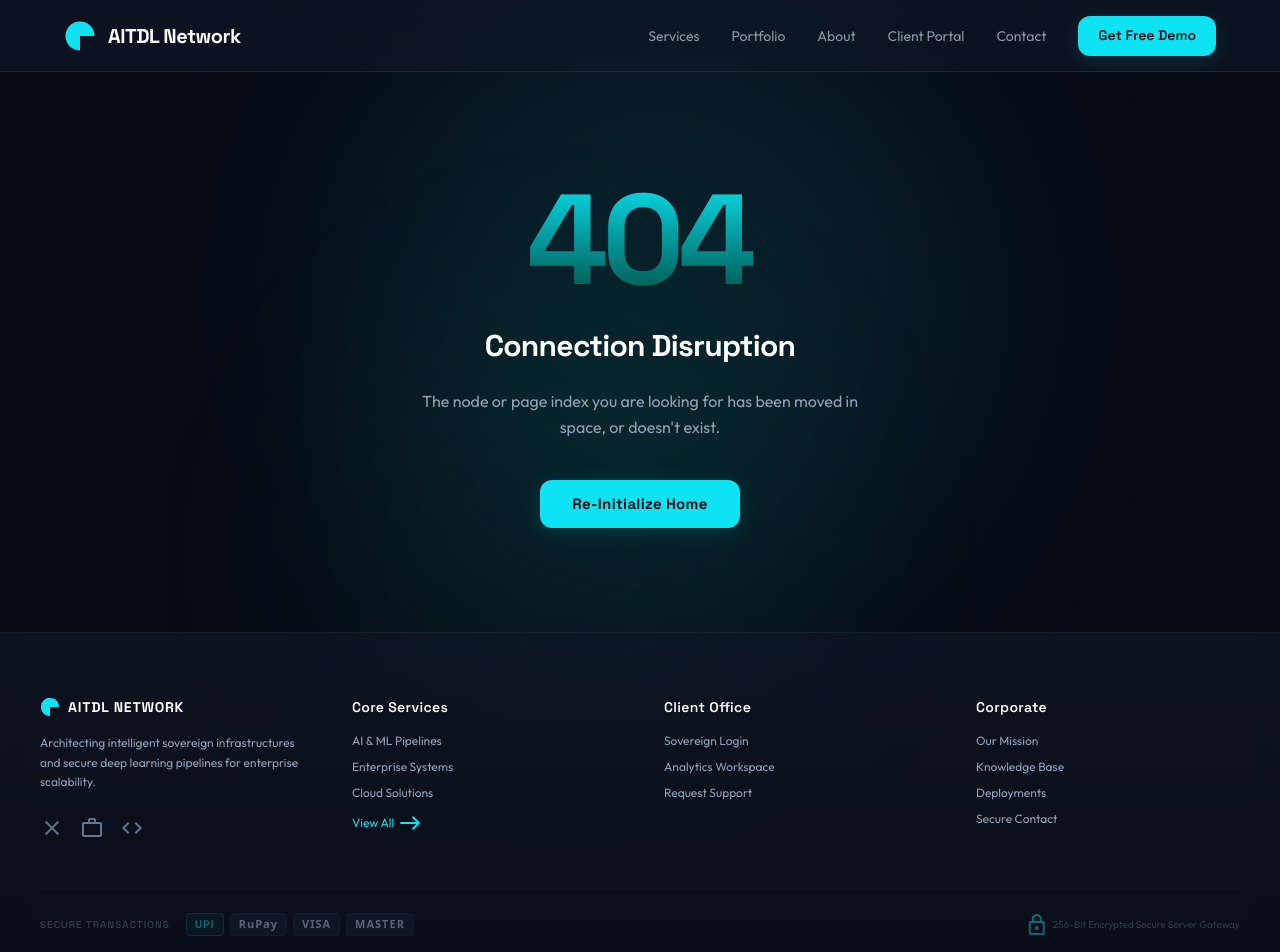
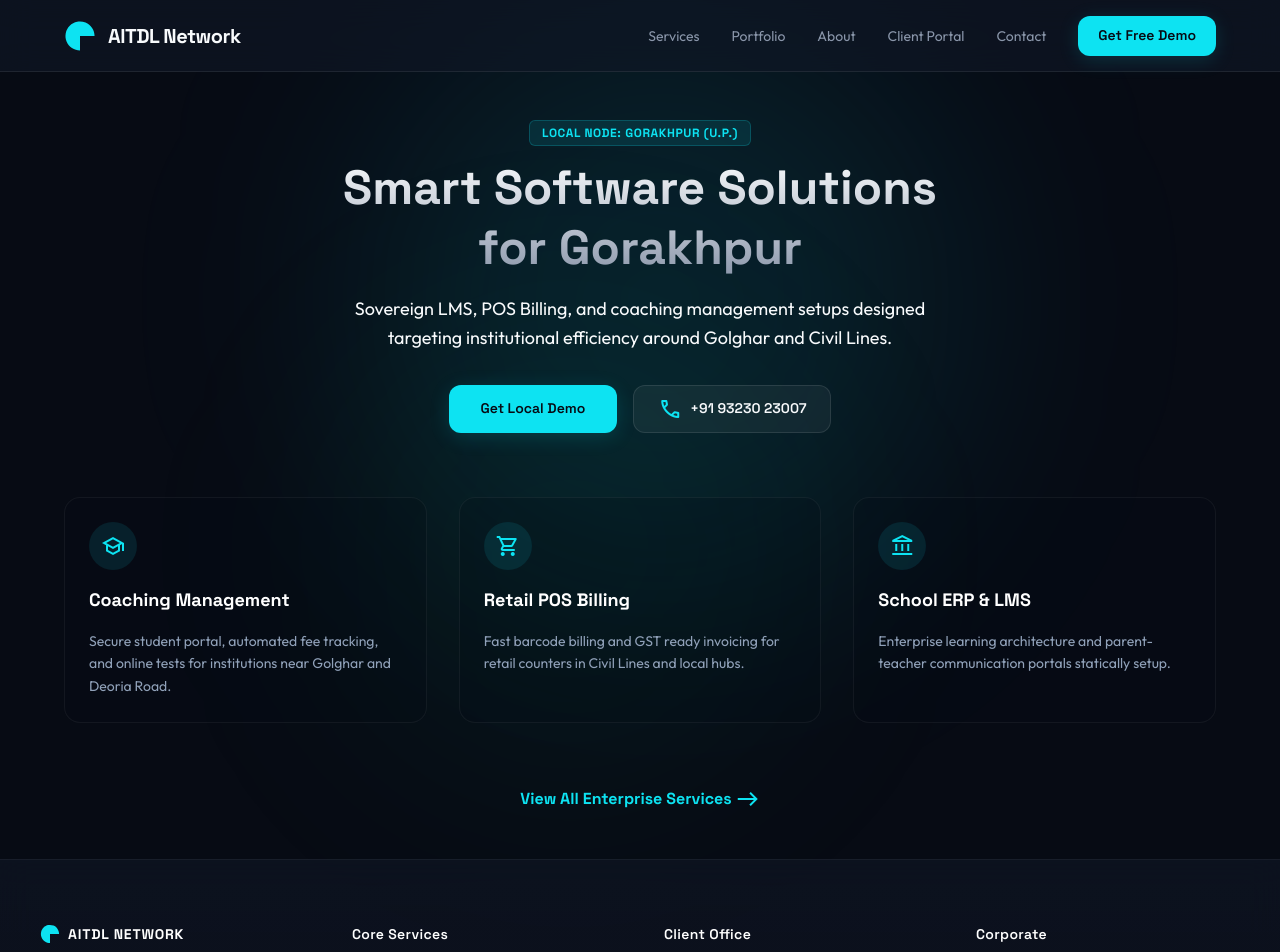
Before and after one commit to aitdlnetwork/aitdlNetwork, a Next.js app in the folder frontend/: page /gorakhpur in a window 1280 px wide. Before the commit this address had no page. Shown: the top 952 px of the page. Built offline with nearby package versions, Linux system fonts and the light colour scheme.

Commit message:
feat: add Gorakhpur local landing page and footer link

```diff
--- /dev/null
+++ b/frontend/src/app/gorakhpur/page.tsx
@@ -0,0 +1,98 @@
+/*
+AITDL Network © 2026 | Vikram Samvat 2083
+Designed & Architected by JRM
+*/
+
+import type { Metadata } from 'next';
+import React from 'react';
+import Link from 'next/link';
+
+export const metadata: Metadata = {
+  title: 'Smart Software & LMS in Gorakhpur | AITDL Network',
+  description: 'LMS, POS Billing, Coaching Management, and Enterprise AI solutions designed for institutions and businesses in Gorakhpur, Golghar, and UP.',
+  keywords: ['LMS Gorakhpur', 'Coaching software Golghar', 'POS billing Gorakhpur', 'School management UP'],
+};
+
+export default function GorakhpurPage() {
+  const localServices = [
+    { icon: 'school', title: 'Coaching Management', desc: 'Secure student portal, automated fee tracking, and online tests for institutions near Golghar and Deoria Road.' },
+    { icon: 'shopping_cart', title: 'Retail POS Billing', desc: 'Fast barcode billing and GST ready invoicing for retail counters in Civil Lines and local hubs.' },
+    { icon: 'account_balance', title: 'School ERP & LMS', desc: 'Enterprise learning architecture and parent-teacher communication portals statically setup.' }
+  ];
+
+  return (
+    <div className="flex-1 w-full max-w-[1200px] mx-auto px-6 py-12 flex flex-col justify-center z-10 relative animate-fade-in">
+      {/* LocalBusiness Schema JSON-LD */}
+      <script
+        type="application/ld+json"
+        dangerouslySetInnerHTML={{
+          __html: JSON.stringify({
+            "@context": "https://schema.org",
+            "@type": "LocalBusiness",
+            "name": "AITDL Network - Software & LMS Gorakhpur",
+            "description": "Smart Software, LMS, and POS billing solutions for institutions and businesses in Gorakhpur, Uttar Pradesh.",
+            "url": "https://aitdlnetwork.com/gorakhpur",
+            "telephone": "+919323023007",
+            "priceRange": "Price on Request",
+            "address": {
+              "@type": "PostalAddress",
+              "addressLocality": "Gorakhpur",
+              "addressRegion": "Uttar Pradesh",
+              "addressCountry": "IN"
+            },
+            "serviceArea": {
+              "@type": "GeoCircle",
+              "geoMidpoint": {
+                "@type": "GeoCoordinates",
+                "latitude": "26.7606",
+                "longitude": "83.3731"
+              },
+              "radius": "50000"
+            }
+          })
+        }}
+      />
+
+      {/* Hero */}
+      <div className="text-center mb-16 flex flex-col items-center">
+        <span className="px-3 py-1 rounded-md bg-primary/10 border border-primary/20 text-primary text-xs font-display font-bold tracking-wider mb-3">
+          LOCAL NODE: GORAKHPUR (U.P.)
+        </span>
+        <h1 className="text-white font-display text-4xl md:text-5xl font-bold font-heading mb-4 leading-tight max-w-2xl text-gradient">
+          Smart Software Solutions for Gorakhpur
+        </h1>
+        <p className="text-muted text-lg font-body max-w-xl leading-relaxed">
+          Sovereign LMS, POS Billing, and coaching management setups designed targeting institutional efficiency around Golghar and Civil Lines.
+        </p>
+        <div className="flex items-center gap-4 mt-8 flex-wrap justify-center">
+          <Link href="/contact" className="btn-primary flex items-center justify-center h-12 px-8 rounded-lg bg-primary text-background-dark font-display font-semibold text-[14px]">
+            Get Local Demo
+          </Link>
+          <a href="tel:+919323023007" className="btn-secondary flex items-center gap-2 h-12 px-6 rounded-lg bg-white/5 font-display font-semibold text-[14px] border border-white/10 hover:border-primary/30 transition-all">
+            <span className="material-symbols-outlined text-primary">call</span> +91 93230 23007
+          </a>
+        </div>
+      </div>
+
+      {/* Local Solutions Grid */}
+      <div className="grid grid-cols-1 md:grid-cols-3 gap-8 mb-16">
+        {localServices.map((service, idx) => (
+          <div key={idx} className="glass-card p-6 rounded-2xl border border-white/5 bg-background-dark/20 flex flex-col gap-4">
+            <div className="size-12 rounded-xl bg-primary/10 flex items-center justify-center text-primary">
+              <span className="material-symbols-outlined text-2xl">{service.icon}</span>
+            </div>
+            <h3 className="text-white font-display font-bold text-lg">{service.title}</h3>
+            <p className="text-slate-400 text-sm font-body leading-relaxed">{service.desc}</p>
+          </div>
+        ))}
+      </div>
+
+      {/* Bottom CTA for Services redirection */}
+      <div className="text-center">
+        <Link href="/services" className="text-primary font-display font-bold flex items-center justify-center gap-1 hover:underline">
+          View All Enterprise Services <span className="material-symbols-outlined text-[16px]">east</span>
+        </Link>
+      </div>
+    </div>
+  );
+}
--- a/frontend/src/components/Footer.tsx
+++ b/frontend/src/components/Footer.tsx
@@ -73,6 +73,7 @@
           <ul className="flex flex-col gap-2.5 text-xs text-slate-400 font-body">
             <li><Link href="/about" className="hover:text-primary transition-colors">Our Mission</Link></li>
             <li><Link href="/blog" className="hover:text-primary transition-colors">Knowledge Base</Link></li>
+            <li><Link href="/gorakhpur" className="hover:text-primary transition-colors">Gorakhpur Node</Link></li>
             <li><Link href="/portfolio" className="hover:text-primary transition-colors">Deployments</Link></li>
             <li><Link href="/contact" className="hover:text-primary transition-colors">Secure Contact</Link></li>
           </ul>
```
